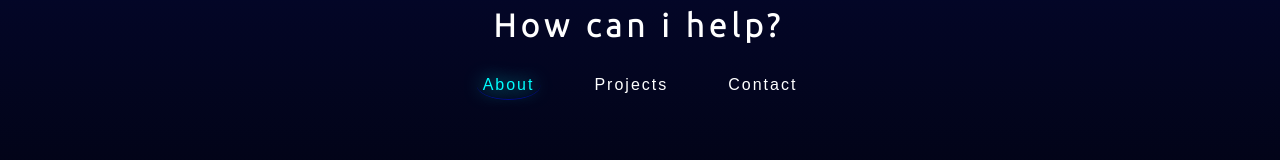
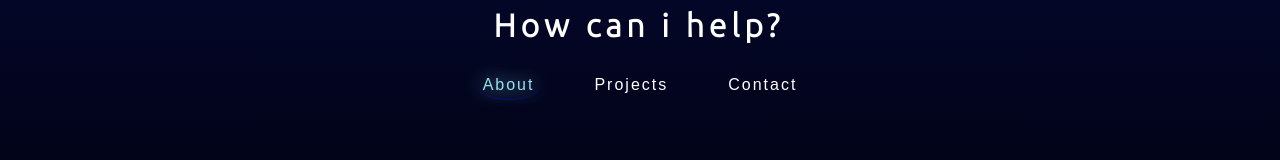
Before and after one commit to tenmayos/my-profile, a React (Create React App) app: page / in a window 1280 px wide. In both pictures the pointer is over the link "About". Shown: the part 357-517 px from the top of the page. Built offline with nearby package versions, Linux system fonts and the light colour scheme.

Commit message:
Changed `color` for `home-container a:hover`

```diff
--- a/src/styles/Home.css
+++ b/src/styles/Home.css
@@ -55,7 +55,7 @@
 }
 
 .home-container a:hover {
-  color: cyan;
+  color: #96e2f0;
   border-bottom: 1px groove darkblue;
   border-radius: 50%;
   text-shadow: 0px 1px 1.2rem;
```
